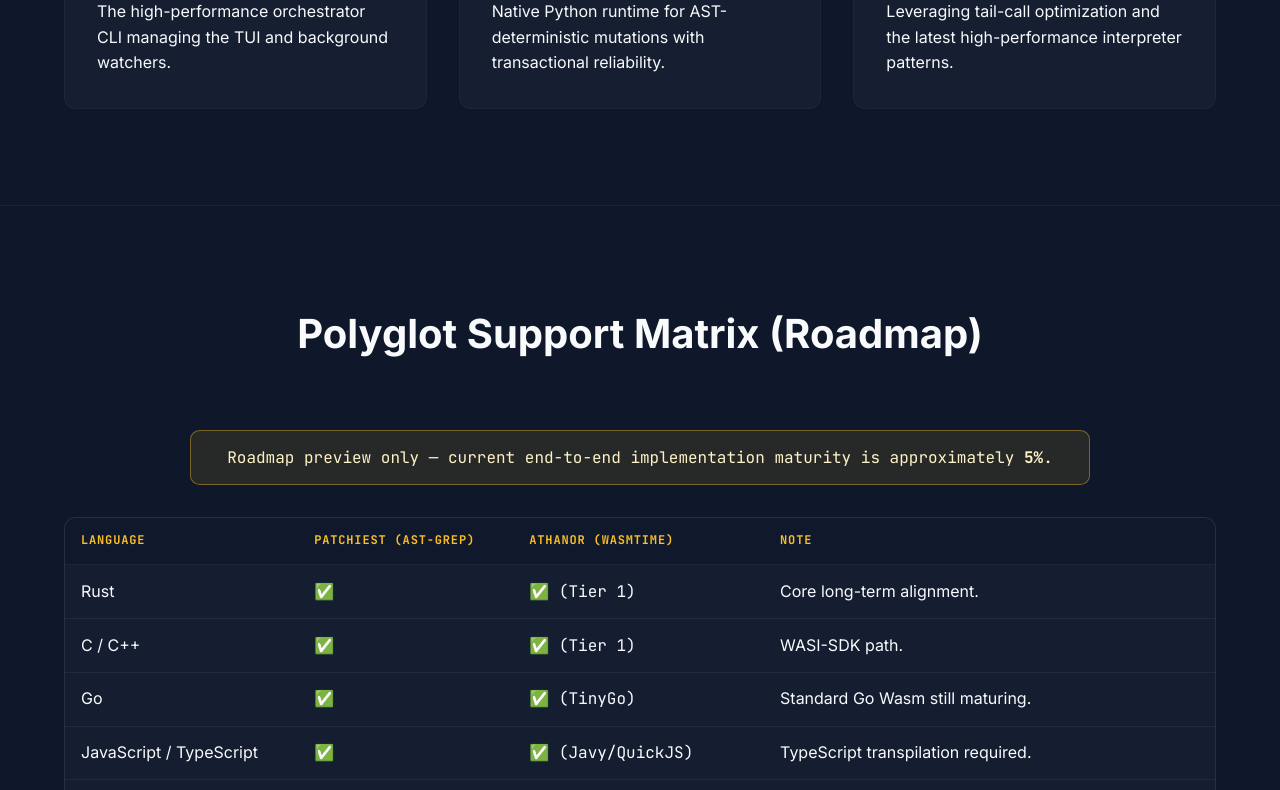
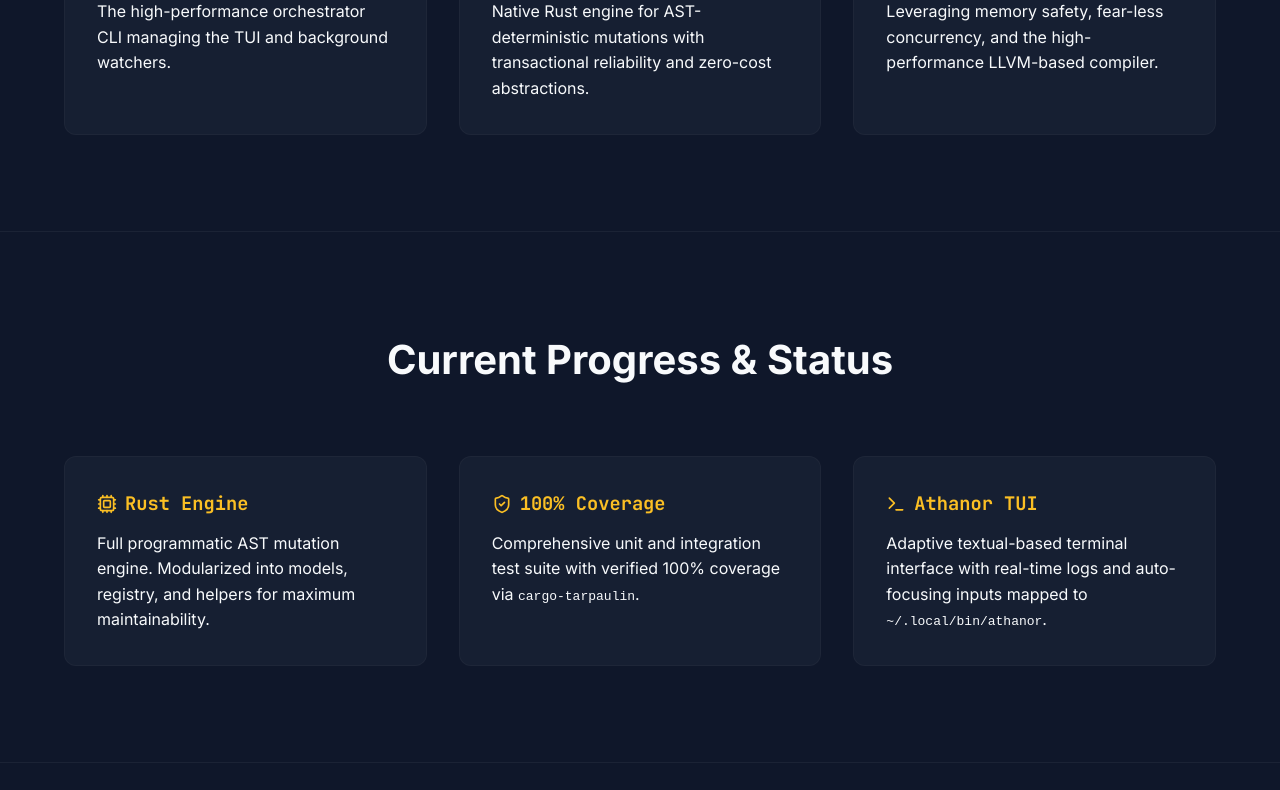
Before and after one commit to hoytnix/patchiest, a plain HTML site: page www/index.html in a window 1280 px wide. Shown: the part 1808-2598 px from the top of the page. Drawn offline with nearby package versions, Linux system fonts and the light colour scheme.

Commit message:
added progress to website

```diff
--- a/www/index.html
+++ b/www/index.html
@@ -35,6 +35,7 @@
                     <a href="#protocol">Protocol</a>
                     <a href="#performance">Performance</a>
                     <a href="#stack">Stack</a>
+                    <a href="#progress">Progress</a>
                     <a href="#polyglot">Polyglot</a>
                 </nav>
             </div>
@@ -99,7 +100,7 @@
                             <span class="label">Build Latency</span>
                         </div>
                     </div>
-                    <p class="text-center">Engineered for Python 3.14 Sovereignty.</p>
+                    <p class="text-center">Engineered for Rust-Native Performance & Sovereignty.</p>
                 </div>
             </section>
 
@@ -113,12 +114,41 @@
                         </div>
                         <div class="stack-item">
                             <h3>Patchiest</h3>
-                            <p>Native Python runtime for AST-deterministic mutations with transactional reliability.</p>
+                            <p>Native Rust engine for AST-deterministic mutations with transactional reliability and
+                                zero-cost abstractions.</p>
                         </div>
                         <div class="stack-item">
-                            <h3>Python 3.14</h3>
-                            <p>Leveraging tail-call optimization and the latest high-performance interpreter patterns.
+                            <h3>Rust 2021</h3>
+                            <p>Leveraging memory safety, fear-less concurrency, and the high-performance LLVM-based
+                                compiler.
                             </p>
+                        </div>
+                    </div>
+                </div>
+            </section>
+
+            <section id="progress">
+                <div class="container">
+                    <h2>Current Progress & Status</h2>
+                    <div class="grid stack-grid">
+                        <div class="stack-item">
+                            <h3 style="display: flex; align-items: center; gap: 0.5rem;"><i data-lucide="cpu"
+                                    style="width: 1.25rem; height: 1.25rem;"></i> Rust Engine</h3>
+                            <p>Full programmatic AST mutation engine. Modularized into models, registry, and helpers for
+                                maximum maintainability.</p>
+                        </div>
+                        <div class="stack-item">
+                            <h3 style="display: flex; align-items: center; gap: 0.5rem;"><i data-lucide="shield-check"
+                                    style="width: 1.25rem; height: 1.25rem;"></i> 100% Coverage</h3>
+                            <p>Comprehensive unit and integration test suite with verified 100% coverage via
+                                <code>cargo-tarpaulin</code>.
+                            </p>
+                        </div>
+                        <div class="stack-item">
+                            <h3 style="display: flex; align-items: center; gap: 0.5rem;"><i data-lucide="terminal"
+                                    style="width: 1.25rem; height: 1.25rem;"></i> Athanor TUI</h3>
+                            <p>Adaptive textual-based terminal interface with real-time logs and auto-focusing inputs
+                                mapped to <code>~/.local/bin/athanor</code>.</p>
                         </div>
                     </div>
                 </div>
@@ -127,8 +157,10 @@
             <section id="polyglot">
                 <div class="container">
                     <h2>Polyglot Support Matrix (Roadmap)</h2>
-                    <p class="roadmap-warning">Roadmap preview only — current end-to-end implementation maturity is
-                        approximately <strong>5%</strong>.</p>
+                    <p class="roadmap-warning">Roadmap preview only — while our native Rust engine and Athanor
+                        orchestrator are fully functional, end-to-end polyglot integration is currently at approximately
+                        <strong>5%</strong>.
+                    </p>
                     <div class="table-wrap">
                         <table class="support-table">
                             <thead>
@@ -168,7 +200,7 @@
                                     <td>Python</td>
                                     <td>✅</td>
                                     <td>✅ (componentize-py)</td>
-                                    <td>Current implementation center.</td>
+                                    <td>Athanor orchestration layer.</td>
                                 </tr>
                                 <tr>
                                     <td>Ruby</td>
--- a/www/style.css
+++ b/www/style.css
@@ -257,6 +257,7 @@ h2 {
     border-top: 1px solid rgba(255, 255, 255, 0.05);
 }
 
+#progress,
 #polyglot {
     padding: 6rem 0;
     border-top: 1px solid rgba(255, 255, 255, 0.05);
```
Also changed, not shown: 2 other files.
